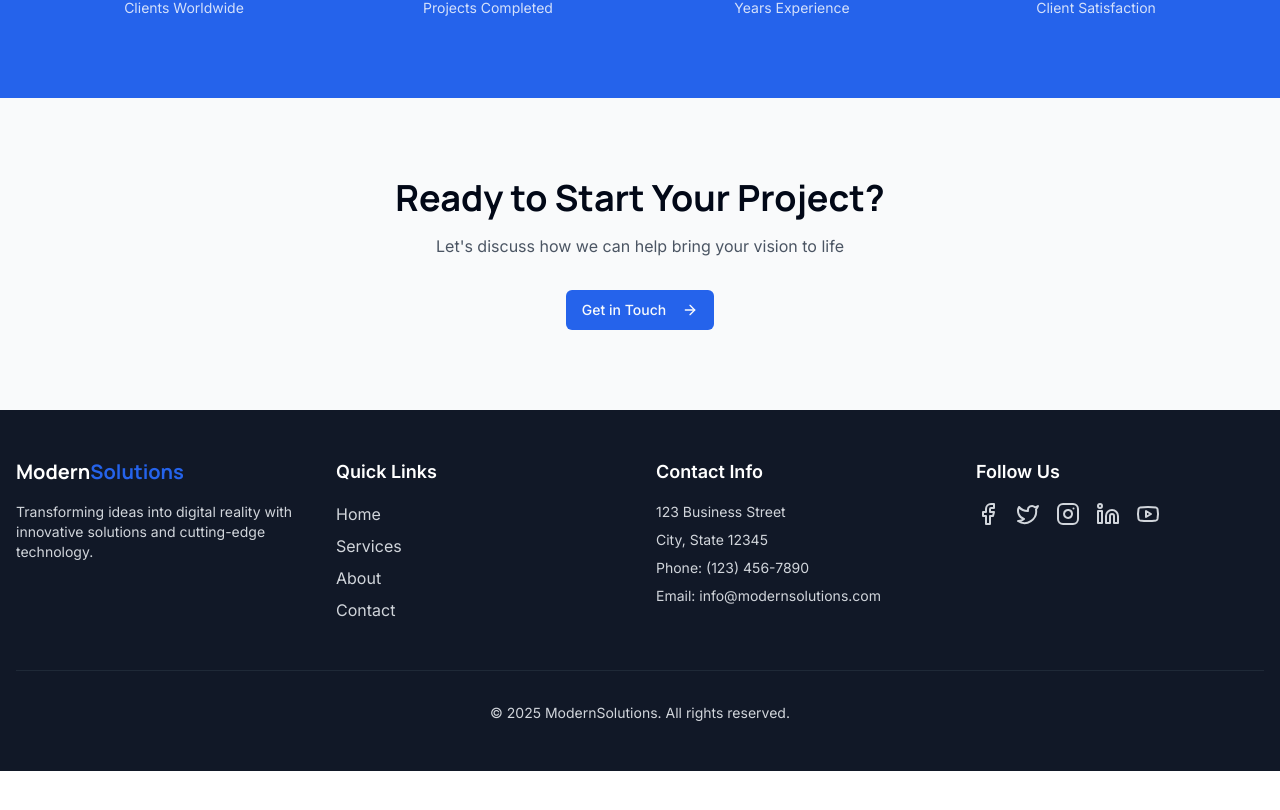
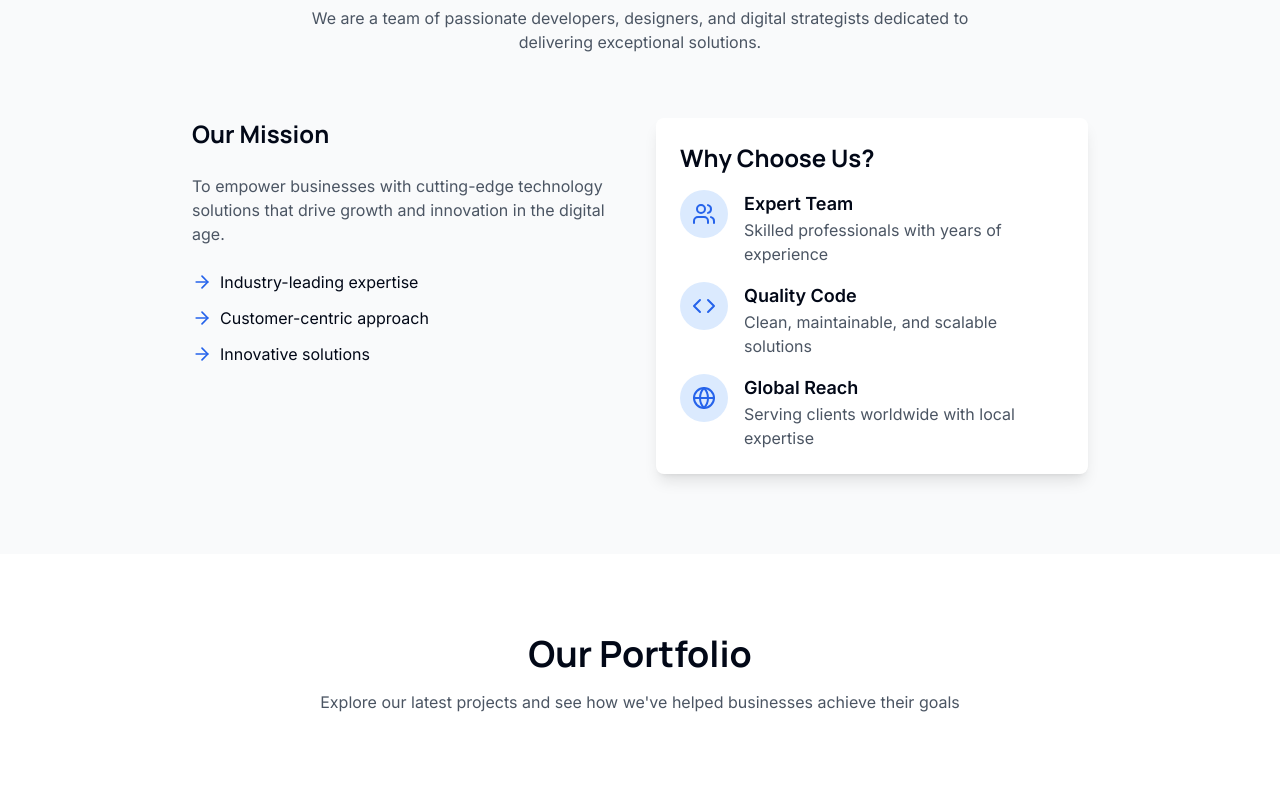
Before and after one commit to AbdulSamiKhanSaad/intelliailabs, a React (Vite) app: page / in a window 1280 px wide. Shown: the part 1670-2480 px from the top of the page. Before the commit the page ends 2441 px from the top, so only its background shows below. Built offline with nearby package versions, Linux system fonts and the light colour scheme.

Commit message:
Verify page functionality
Ensure all service, about, and portfolio pages are functional before integrating with Supabase.

```diff
--- a/src/pages/Index.tsx
+++ b/src/pages/Index.tsx
@@ -82,6 +82,105 @@ const Index = () => {
           <div className="grid grid-cols-1 md:grid-cols-2 lg:grid-cols-3 gap-8">
             {services.map((service, index) => (
               <ServiceCard key={index} {...service} />
+            ))}
+          </div>
+        </div>
+      </section>
+
+      {/* About Section */}
+      <section id="about" className="section-padding bg-gray-50">
+        <div className="container mx-auto">
+          <div className="max-w-4xl mx-auto">
+            <div className="text-center mb-16">
+              <h2 className="text-3xl md:text-4xl font-display font-bold mb-4 animate-on-scroll opacity-0">
+                About Us
+              </h2>
+              <p className="text-gray-600 max-w-2xl mx-auto mb-8 animate-on-scroll opacity-0">
+                We are a team of passionate developers, designers, and digital strategists dedicated to delivering exceptional solutions.
+              </p>
+            </div>
+            <div className="grid md:grid-cols-2 gap-8">
+              <div className="space-y-6 animate-on-scroll opacity-0">
+                <h3 className="text-2xl font-display font-bold">Our Mission</h3>
+                <p className="text-gray-600">
+                  To empower businesses with cutting-edge technology solutions that drive growth and innovation in the digital age.
+                </p>
+                <ul className="space-y-3">
+                  <li className="flex items-center">
+                    <ArrowRight className="h-5 w-5 text-blue-600 mr-2" />
+                    <span>Industry-leading expertise</span>
+                  </li>
+                  <li className="flex items-center">
+                    <ArrowRight className="h-5 w-5 text-blue-600 mr-2" />
+                    <span>Customer-centric approach</span>
+                  </li>
+                  <li className="flex items-center">
+                    <ArrowRight className="h-5 w-5 text-blue-600 mr-2" />
+                    <span>Innovative solutions</span>
+                  </li>
+                </ul>
+              </div>
+              <div className="bg-white p-6 rounded-lg shadow-lg animate-on-scroll opacity-0">
+                <h3 className="text-2xl font-display font-bold mb-4">Why Choose Us?</h3>
+                <ul className="space-y-4">
+                  <li className="flex items-start">
+                    <div className="flex-shrink-0 w-12 h-12 bg-blue-100 rounded-full flex items-center justify-center">
+                      <Users className="h-6 w-6 text-blue-600" />
+                    </div>
+                    <div className="ml-4">
+                      <h4 className="text-lg font-semibold">Expert Team</h4>
+                      <p className="text-gray-600">Skilled professionals with years of experience</p>
+                    </div>
+                  </li>
+                  <li className="flex items-start">
+                    <div className="flex-shrink-0 w-12 h-12 bg-blue-100 rounded-full flex items-center justify-center">
+                      <Code className="h-6 w-6 text-blue-600" />
+                    </div>
+                    <div className="ml-4">
+                      <h4 className="text-lg font-semibold">Quality Code</h4>
+                      <p className="text-gray-600">Clean, maintainable, and scalable solutions</p>
+                    </div>
+                  </li>
+                  <li className="flex items-start">
+                    <div className="flex-shrink-0 w-12 h-12 bg-blue-100 rounded-full flex items-center justify-center">
+                      <Globe className="h-6 w-6 text-blue-600" />
+                    </div>
+                    <div className="ml-4">
+                      <h4 className="text-lg font-semibold">Global Reach</h4>
+                      <p className="text-gray-600">Serving clients worldwide with local expertise</p>
+                    </div>
+                  </li>
+                </ul>
+              </div>
+            </div>
+          </div>
+        </div>
+      </section>
+
+      {/* Portfolio Section */}
+      <section id="portfolio" className="section-padding bg-white">
+        <div className="container mx-auto">
+          <div className="text-center mb-16">
+            <h2 className="text-3xl md:text-4xl font-display font-bold mb-4 animate-on-scroll opacity-0">
+              Our Portfolio
+            </h2>
+            <p className="text-gray-600 max-w-2xl mx-auto animate-on-scroll opacity-0">
+              Explore our latest projects and see how we've helped businesses achieve their goals
+            </p>
+          </div>
+          <div className="grid grid-cols-1 md:grid-cols-2 lg:grid-cols-3 gap-8">
+            {portfolioItems.map((item, index) => (
+              <div key={index} className="group relative overflow-hidden rounded-lg shadow-lg animate-on-scroll opacity-0">
+                <div className="aspect-w-16 aspect-h-9 bg-gray-200">
+                  <div className={`w-full h-full ${item.bgClass}`}></div>
+                </div>
+                <div className="absolute inset-0 bg-gradient-to-t from-gray-900 to-transparent opacity-0 group-hover:opacity-90 transition-opacity duration-300">
+                  <div className="absolute bottom-0 left-0 right-0 p-6">
+                    <h3 className="text-white text-xl font-semibold mb-2">{item.title}</h3>
+                    <p className="text-gray-200 text-sm">{item.description}</p>
+                  </div>
+                </div>
+              </div>
             ))}
           </div>
         </div>
@@ -237,4 +336,37 @@ const stats = [
   { value: "95%", label: "Client Satisfaction" },
 ];
 
+const portfolioItems = [
+  {
+    title: "E-commerce Platform",
+    description: "Modern online shopping experience with advanced features",
+    bgClass: "bg-blue-100",
+  },
+  {
+    title: "Healthcare App",
+    description: "Patient management system for medical facilities",
+    bgClass: "bg-green-100",
+  },
+  {
+    title: "Financial Dashboard",
+    description: "Real-time analytics and reporting platform",
+    bgClass: "bg-purple-100",
+  },
+  {
+    title: "Educational Platform",
+    description: "Online learning management system",
+    bgClass: "bg-yellow-100",
+  },
+  {
+    title: "Social Network",
+    description: "Community platform with real-time features",
+    bgClass: "bg-pink-100",
+  },
+  {
+    title: "IoT Dashboard",
+    description: "Device monitoring and control interface",
+    bgClass: "bg-indigo-100",
+  },
+];
+
 export default Index;
```
